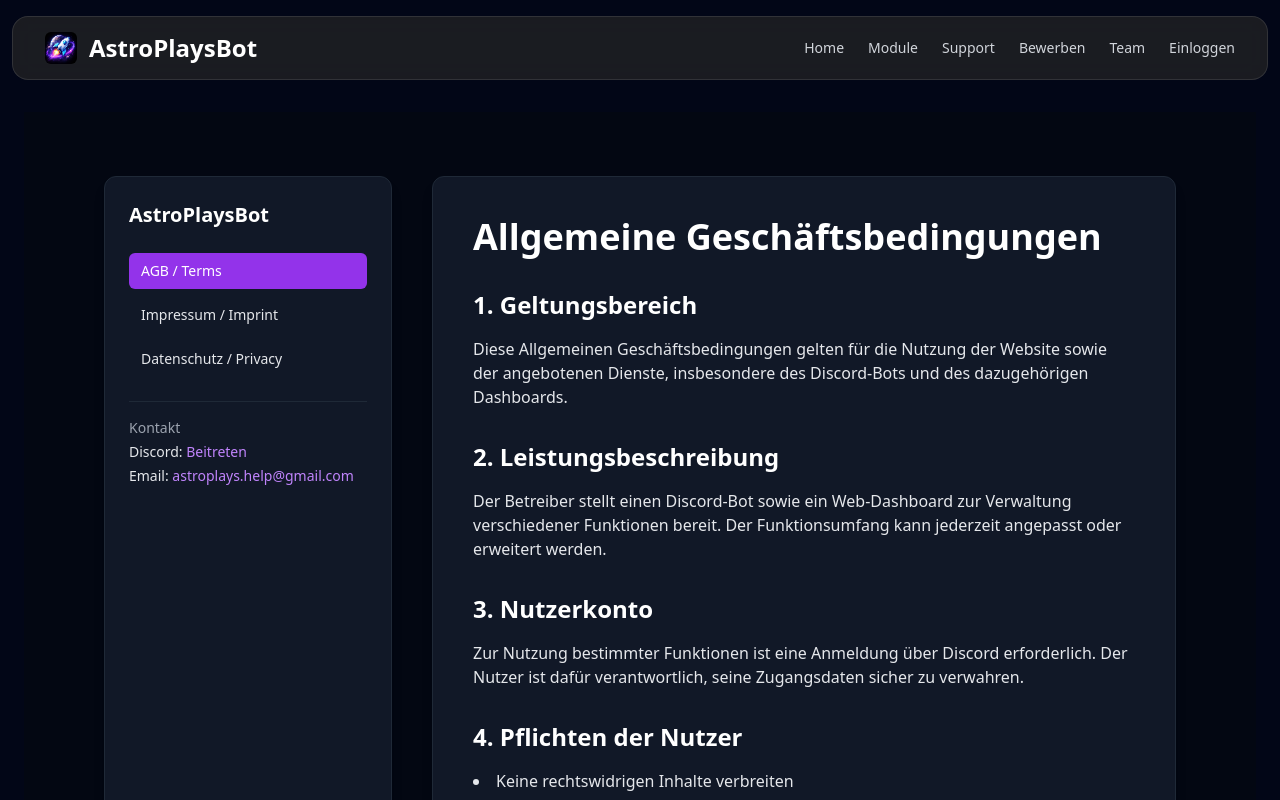
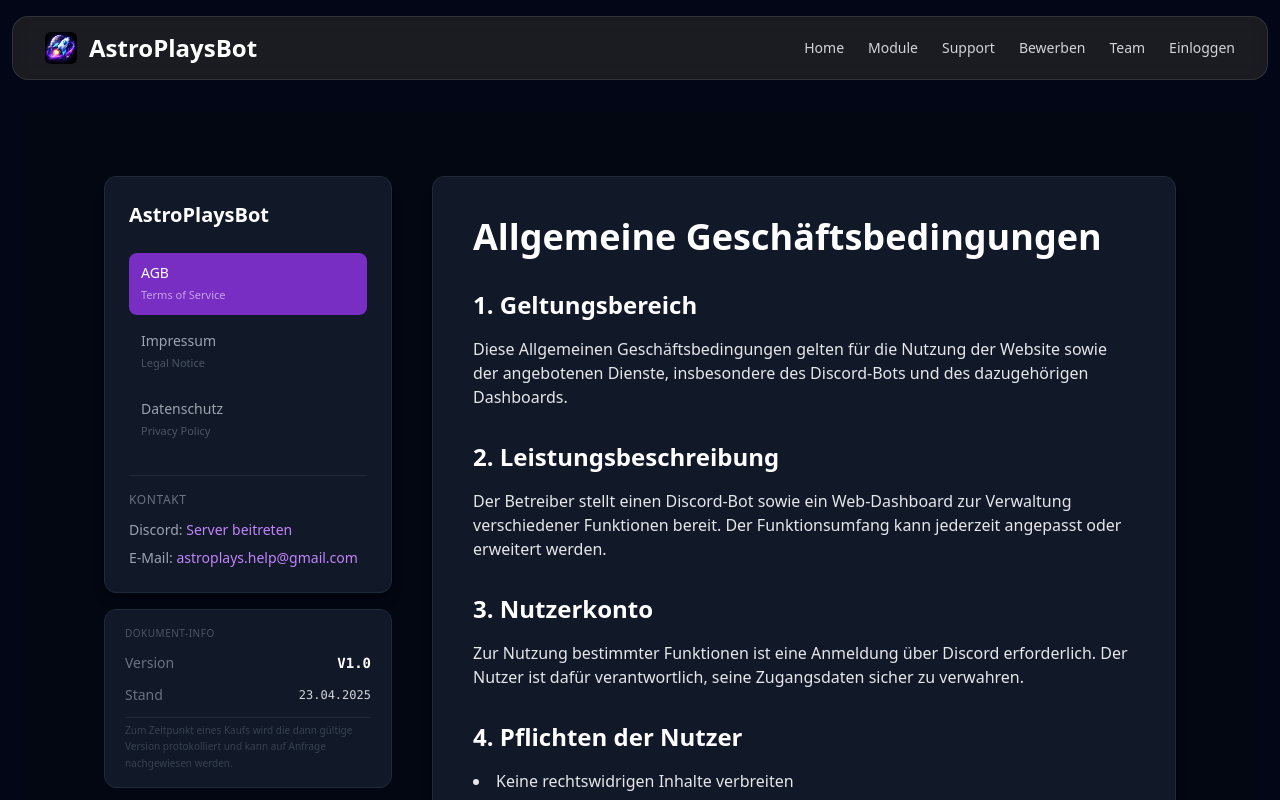
Before and after one commit to AstroPlaysBot/information, a Next.js app: page /AGB in a window 1280 px wide. Shown: the top 800 px of the page. Built offline with nearby package versions, Linux system fonts and the light colour scheme.

Commit message:
Update layout.tsx

```diff
--- a/src/app/(legal)/layout.tsx
+++ b/src/app/(legal)/layout.tsx
@@ -1,57 +1,92 @@
-'use client';
-import React from "react";
-import Link from "next/link";
-import { usePathname } from "next/navigation";
+'use client'
+
+// ════════════════════════════════════════════════════════════════════════════
+// app/(legal)/layout.tsx
+//
+// ⚠ VERSIONSPFLEGE:
+//   Wenn du ein Dokument aktualisierst, hier die Version + das Datum
+//   ebenfalls anpassen — diese Werte erscheinen im Sidebar-Badge und
+//   geben dem Nutzer Transparenz darüber welche Version er gerade liest.
+// ════════════════════════════════════════════════════════════════════════════
+
+import React from "react"
+import Link from "next/link"
+import { usePathname } from "next/navigation"
+
+// Versionen synchron zu den jeweiligen page.tsx-Kommentaren halten
+const DOC_META: Record<string, { version: string; date: string; label: string; sublabel: string }> = {
+  "/AGB": {
+    version:  "1.0",
+    date:     "23.04.2025",
+    label:    "AGB",
+    sublabel: "Terms of Service",
+  },
+  "/Impressum": {
+    version:  "1.0",
+    date:     "23.04.2025",
+    label:    "Impressum",
+    sublabel: "Legal Notice",
+  },
+  "/Datenschutz": {
+    version:  "1.0",
+    date:     "23.04.2025",
+    label:    "Datenschutz",
+    sublabel: "Privacy Policy",
+  },
+}
 
 export default function LegalLayout({ children }: { children: React.ReactNode }) {
-  const pathname = usePathname();
-
-  const links = [
-    { href: "/AGB", label: "AGB / Terms" },
-    { href: "/Impressum", label: "Impressum / Imprint" },
-    { href: "/Datenschutz", label: "Datenschutz / Privacy" },
-  ];
+  const pathname = usePathname()
+  const current  = DOC_META[pathname]
 
   return (
     <div className="min-h-screen bg-gray-950 text-gray-200 px-4 sm:px-6 lg:px-20 py-16">
       <div className="flex flex-col lg:flex-row gap-10">
 
-        {/* LEFT INFO CARD */}
-        <div className="w-full lg:w-72 bg-gray-900 border border-gray-800 rounded-xl p-6 shadow-lg flex-shrink-0">
+        {/* ── SIDEBAR ── */}
+        <aside className="w-full lg:w-72 flex-shrink-0 space-y-4">
+
+          {/* Navigation */}
+          <div className="bg-gray-900 border border-gray-800 rounded-xl p-6 shadow-lg">
             <h2 className="text-xl font-semibold text-white mb-6">AstroPlaysBot</h2>
-
-          <nav className="flex flex-col gap-2 text-sm">
-            {links.map((link) => {
-              const isActive = pathname === link.href;
+            <nav className="flex flex-col gap-1.5 text-sm">
+              {Object.entries(DOC_META).map(([href, meta]) => {
+                const isActive = pathname === href
                 return (
                   <Link
-                  key={link.href}
-                  href={link.href}
-                  className={`px-3 py-2 rounded-md transition-colors ${
+                    key={href}
+                    href={href}
+                    className={`px-3 py-2.5 rounded-lg transition-colors flex flex-col gap-0.5 ${
                       isActive
-                      ? "bg-purple-600 text-white font-medium"
-                      : "hover:bg-gray-800"
+                        ? "bg-purple-600/80 text-white font-medium"
+                        : "hover:bg-gray-800 text-gray-400 hover:text-gray-200"
                     }`}
                   >
-                  {link.label}
+                    <span>{meta.label}</span>
+                    <span className={`text-[11px] ${isActive ? "text-purple-200/70" : "text-gray-600"}`}>
+                      {meta.sublabel}
+                    </span>
                   </Link>
-              );
+                )
               })}
             </nav>
 
-          <div className="border-t border-gray-800 mt-6 pt-4 text-sm space-y-1">
-            <p className="text-gray-400">Kontakt</p>
-            <p>
+            {/* Kontakt */}
+            <div className="border-t border-gray-800 mt-6 pt-4 text-sm space-y-2">
+              <p className="text-gray-500 text-xs uppercase tracking-wider mb-3">Kontakt</p>
+              <p className="text-gray-400">
                 Discord:{" "}
                 <a
-                href="https://discord.com/users/3cvhBBm87G"
+                  href="https://discord.gg/astroplays"
                   className="text-purple-400 hover:underline"
+                  target="_blank"
+                  rel="noopener noreferrer"
                 >
-                Beitreten
+                  Server beitreten
                 </a>
               </p>
-            <p>
-              Email:{" "}
+              <p className="text-gray-400">
+                E-Mail:{" "}
                 <a
                   href="mailto:astroplays.help@gmail.com"
                   className="text-purple-400 hover:underline"
@@ -62,14 +97,37 @@ export default function LegalLayout({ children }: { children: React.ReactNode })
             </div>
           </div>
 
-        {/* CONTENT */}
+          {/* Versions-Badge der aktuell angezeigten Seite */}
+          {current && (
+            <div className="bg-gray-900 border border-gray-800 rounded-xl px-5 py-4 space-y-3">
+              <p className="text-gray-600 uppercase tracking-wider text-[10px] font-medium">
+                Dokument-Info
+              </p>
+              <div className="flex items-center justify-between text-sm">
+                <span className="text-gray-500">Version</span>
+                <span className="text-white font-bold font-mono">V{current.version}</span>
+              </div>
+              <div className="flex items-center justify-between text-sm">
+                <span className="text-gray-500">Stand</span>
+                <span className="text-gray-300 font-mono text-xs">{current.date}</span>
+              </div>
+              <p className="text-gray-700 text-[10px] leading-relaxed pt-1 border-t border-gray-800">
+                Zum Zeitpunkt eines Kaufs wird die dann gültige Version
+                protokolliert und kann auf Anfrage nachgewiesen werden.
+              </p>
+            </div>
+          )}
+
+        </aside>
+
+        {/* ── CONTENT ── */}
         <main className="flex-1 max-w-4xl w-full">
-          <div className="bg-gray-900 border border-gray-800 rounded-xl p-10 shadow-lg">
+          <div className="bg-gray-900 border border-gray-800 rounded-xl p-8 md:p-10 shadow-lg">
             {children}
           </div>
         </main>
 
       </div>
     </div>
-  );
+  )
 }
```
Lines whose indentation alone changed are shown as unchanged.
